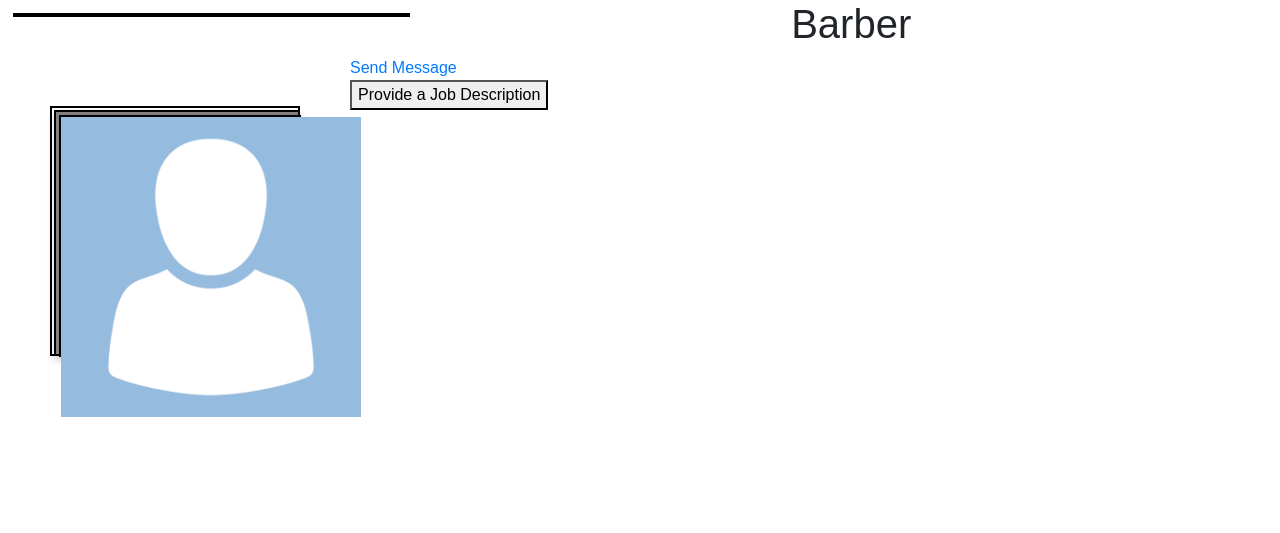
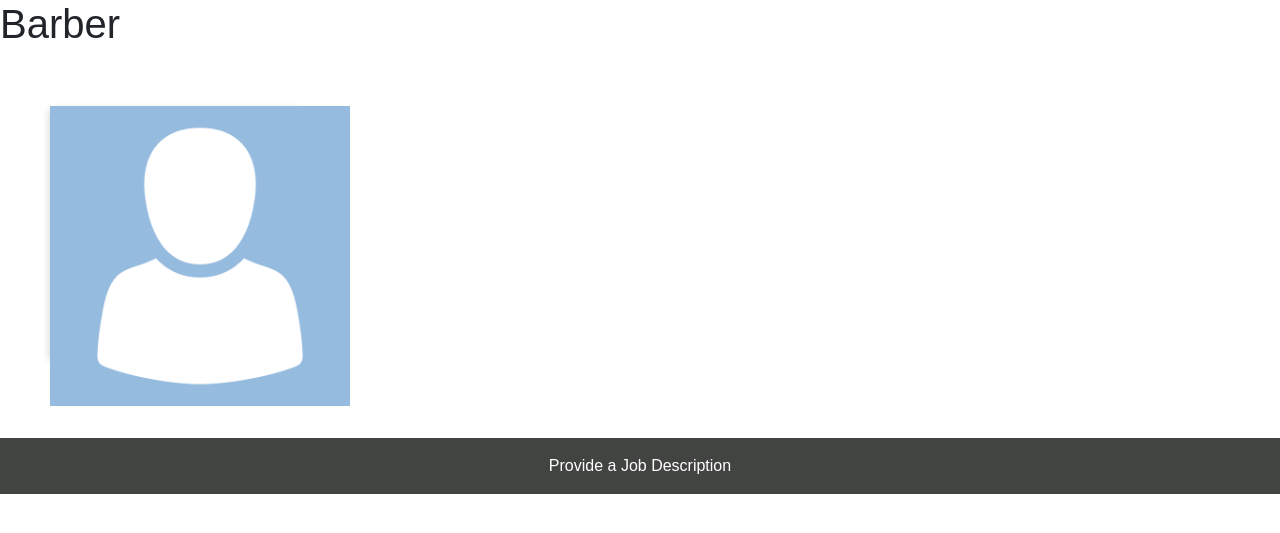
Before and after one commit to nishchaljs/JobsForUnorganised, a Flask app: template templates/Barber.html in a window 1280 px wide. Shown: the top 533 px of the page. Run offline with Flask 2, Linux system fonts and the light colour scheme; the template is opened without the code that fills it: most values are stand-ins (such as "Sample title", 1, 10 or a date in 2020); parts of the project's set-up code (start-up, migrations or seed data) failed here and were passed over; some libraries are stand-ins or nearby versions.

Commit message:
Add files via upload

```diff
--- a/templates/Barber.html
+++ b/templates/Barber.html
@@ -6,13 +6,22 @@
           crossorigin="anonymous">
     <link href="https://fonts.googleapis.com/css2?family=Poiret+One&display=swap" rel="stylesheet">
 
-    <link rel="stylesheet" href="css/style.css">
     <link rel="stylesheet" href="https://cdnjs.cloudflare.com/ajax/libs/font-awesome/4.7.0/css/font-awesome.min.css">
     <link rel="stylesheet" href="https://use.fontawesome.com/releases/v5.0.13/css/all.css" integrity="sha384-DNOHZ68U8hZfKXOrtjWvjxusGo9WQnrNx2sqG0tfsghAvtVlRW3tvkXWZh58N9jp" crossorigin="anonymous">
     <link rel="stylesheet" href="https://maxcdn.bootstrapcdn.com/bootstrap/4.0.0/css/bootstrap.min.css" integrity="sha384-Gn5384xqQ1aoWXA+058RXPxPg6fy4IWvTNh0E263XmFcJlSAwiGgFAW/dAiS6JXm" crossorigin="anonymous">
 <style>
 body {
   font-family: Arial, Helvetica, sans-serif;
+}
+.registerbtn {
+  background-color: #2e302e;
+  color:rgb(255, 255, 255);
+  padding: 16px 20px;
+  margin: 8px 0;
+  border: none;
+  cursor: pointer;
+  width: 100%;
+  opacity: 0.9;
 }
 #footer {
    position:absolute;
@@ -25,9 +34,6 @@ body {
   background-color: transparent;
   width: 250px;
   height: 250px;
-
-  perspective: 1000px;
-  float:left;
   margin:50px;
 }
 .flip-card-inner {
@@ -57,7 +63,7 @@ body {
 }
 
 .flip-card-back {
-  background-color: #2980b9;
+  background-color: #020202;
   color: white;
   transform: rotateY(180deg);
 }
@@ -75,8 +81,9 @@ body {
 
 
 <h1>Barber</h1>
+<div class="row">
     {% for task_id in tasks %}
-
+    <div class="col-md-3">
        <div class="flip-card" >
         <div class="flip-card-inner">
           <div class="flip-card-front">
@@ -87,17 +94,18 @@ body {
             <h2>{{task_id.City}}</h2>
             <h3>{{task_id.Phoneno}}</h3>
             <h3>{{task_id.Experience}}</h3>
+            <a href="https://wa.me/91{{task_id.Phoneno}}?text=I have a requirment for a Barber in {{task_id.City}}. Please do contact me. ">Send Message</a>
           </div>
 
         </div>
         </div>
-        <a href="https://wa.me/91{{task_id.Phoneno}}?text=I have a requirment for a Barber in {{task_id.City}}. Please do contact me. ">Send Message</a>
+
     </br>
-
+  </div>
         {% endfor %}
-
+    </div>
     <form action="/test5" method="post">
-        <button type="submit" class="registerbtn" name="barberjob" value="Barberjob">Provide a Job Description</button></a>
+        <button type="submit" class="registerbtn" name="barberjob" value="Barberjob">Provide a Job Description</button>
     </form>
     <script src="https://code.jquery.com/jquery-3.3.1.slim.min.js" integrity="sha384-q8i/X+965DzO0rT7abK41JStQIAqVgRVzpbzo5smXKp4YfRvH+8abtTE1Pi6jizo"
     crossorigin="anonymous"></script>
```
Also changed, not shown: templates/Carpenter.html (+20 -106 lines), templates/Driver.html (+20 -7 lines), templates/HouseHelp.html (+20 -7 lines), templates/Restaurant.html (+20 -7 lines).
